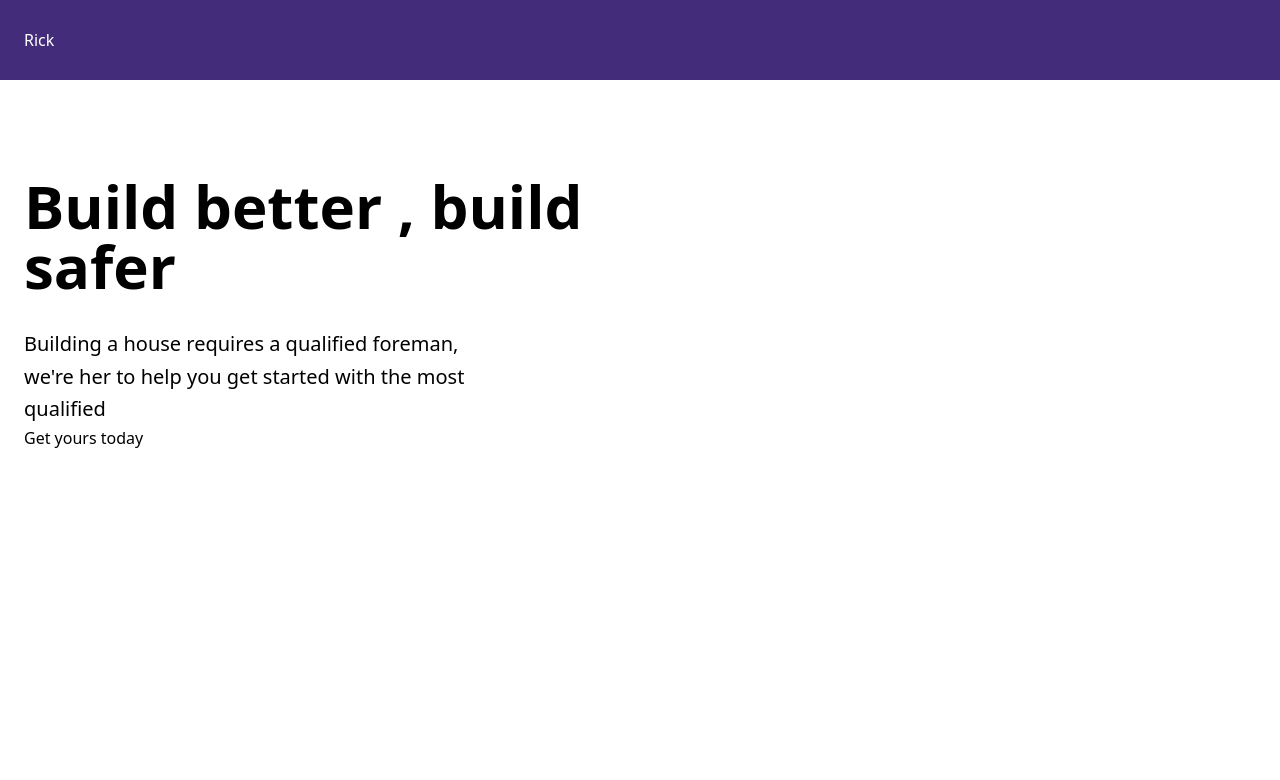
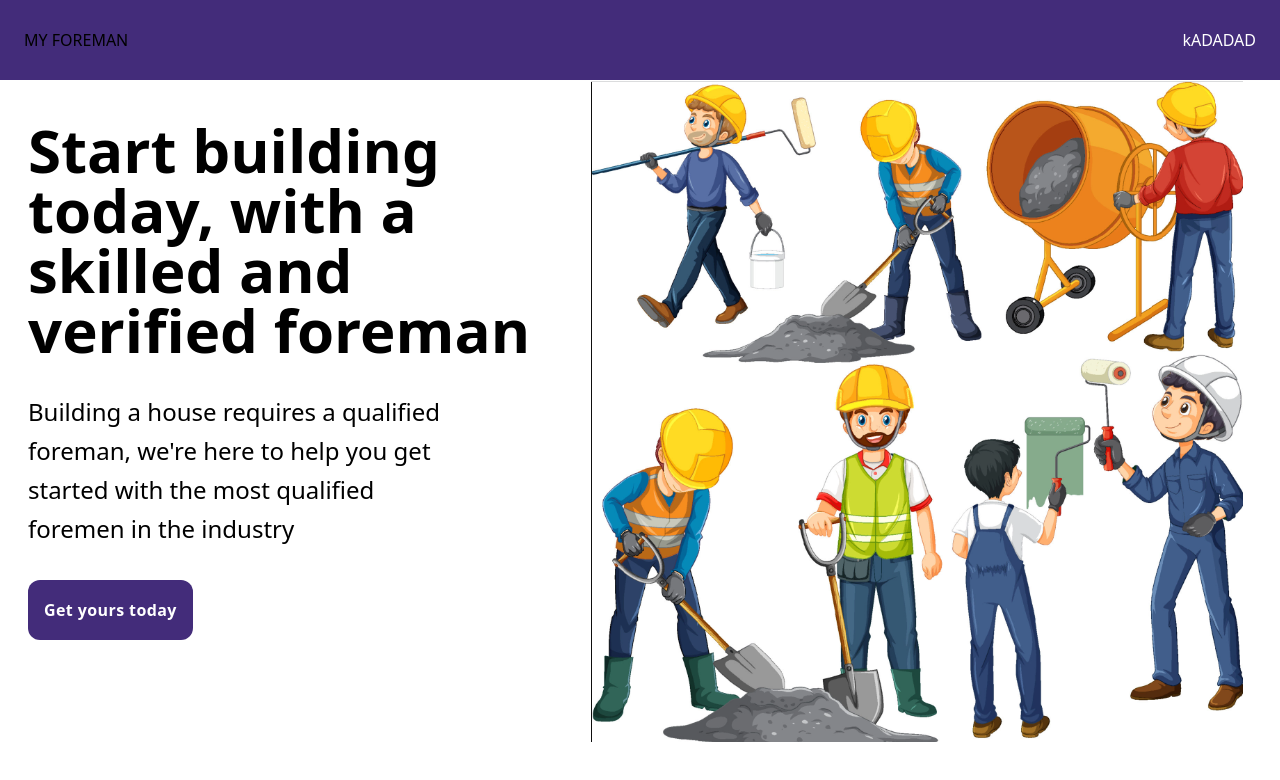
Before and after one commit to wandera7/asclone, a React (Create React App) app: page / in a window 1280 px wide. Shown: the top 780 px of the page. Built offline with nearby package versions, Linux system fonts and the light colour scheme.

Commit message:
Install React Icons Package

```diff
--- a/package.json
+++ b/package.json
@@ -9,6 +9,7 @@
     "@testing-library/user-event": "^13.5.0",
     "react": "^18.2.0",
     "react-dom": "^18.2.0",
+    "react-icons": "^4.7.1",
     "react-router-dom": "^5.2.0",
     "react-scripts": "5.0.1",
     "web-vitals": "^2.1.4"
--- a/src/components/Home.js
+++ b/src/components/Home.js
@@ -1,5 +1,5 @@
 import React from "react";
-
+import { Link } from "react-router-dom";
 function Home(){
     return (
         // <div className="text-6xl mt-6 ml-9">
@@ -8,21 +8,25 @@ function Home(){
         <div className="w-full min-h-screen font-sans">
         <div className="px-6 bg-primary-200 ">
            <div className="flex items-center justify-between py-7">
+           <h2>MY FOREMAN</h2>
             <nav className="flex items-center space-x-10">
-            <a href="logo"  className="text-white">Rick</a>
+            <a href="logo"  className="text-white">kADADAD</a>
             </nav>
            </div>
         </div>
         <div className="px-6">
-        <div className="flex">
-            <div className="w-1/2 pr-8 pt-24">
-                <h1 className="text-6xl font-bold font-display" >Build better , build safer </h1>
-                <p className="pt-8 max-w-md text-xl leading-relaxed">
+        <div className="flex ">
+            <div className="w-1/2 pr-8 pt-10 ml-1">
+                <h1 className="text-6xl font-bold font-display" >Start building today, with a skilled and verified  foreman </h1>
+                <p className="pt-8 max-w-md text-2xl leading-relaxed ">
                 Building a house requires a qualified foreman,
-                we're her to help you get started with the most qualified</p>
-                <div>
-                    <button>Get yours today</button>
+                we're here to help you get started with the most qualified foremen in the industry</p>
+                <div  className="flex items-center pt-8 space-x-6 ">
+                    <Link to="/loginpage" className="flex justify-center hover:shadow-xl items-center px-4 py-4 bg-primary-200 rounded-xl font-bold tracking-wide leading-7 text-white">Get yours today</Link>
                 </div>
+            </div>
+            <div className=" back2">
+
             </div>
         </div>
         </div>
--- a/src/index.css
+++ b/src/index.css
@@ -21,8 +21,17 @@ code {
   background-image: url('../public/images/signup.png');
   margin-bottom: 0;
 }
+.logo{
+  background-image: url('../public/images/logo.png');
+  margin-bottom: 0;
+}
 
 .back2{
   background-image: url('../public/images/Screenshot\ from\ 2022-11-28\ 15-30-59.png');
-  margin-bottom: 0;
+  background-repeat: no-repeat;
+  margin-top: 1px;
+  height: 1000px;
+  width:54%;
+  flex-shrink: 0;
+  border: none;
 }
```
Also changed, not shown: public/images/logo.png (added), src/App.js (line endings or trailing spaces), 1 other file (tests, documents, lock files or other folders).
